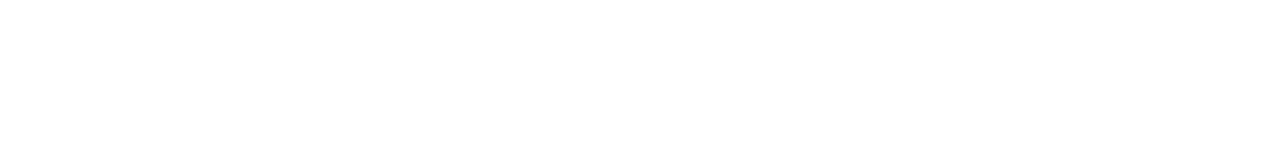
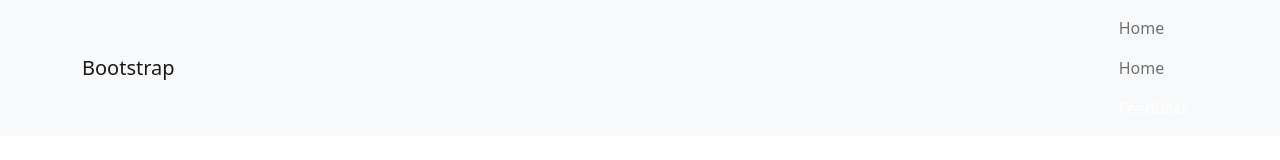
Before and after one commit to akashahmmed303/bootstrap-mobile, a plain HTML site: page index.html in a window 1280 px wide. Drawn offline with nearby package versions, Linux system fonts and the light colour scheme.

Commit message:
added menubar

```diff
--- a/css/style.css
+++ b/css/style.css
@@ -0,0 +1,3 @@
+.background-gradient {
+    background-image: linear-gradient (90deg, blue, rgb(217, 92, 217));
+}
--- a/index.html
+++ b/index.html
@@ -5,11 +5,39 @@
     <meta charset="UTF-8">
     <meta http-equiv="X-UA-Compatible" content="IE=edge">
     <meta name="viewport" content="width=device-width, initial-scale=1.0">
-    <title>Document</title>
+    <title>Bootstrap Mobile</title>
+    <!-- css link -->
+    <link rel="stylesheet" href="css/style.css">
+    <!-- bootstrap cdn -->
+    <link rel="stylesheet" href="https://cdn.jsdelivr.net/npm/bootstrap@5.2.0/dist/css/bootstrap.min.css">
 </head>
 
 <body>
+    <header>
+        <nav class="navbar navbar-expand-lg navbar-light bg-light">
+            <div class="container">
+                <a class="navbar-brand" href="#">Bootstrap</a>
+                <button class="navbar-toggler" type="button" data-bs-toggle="collapse" data-bs-target="#navbarNav"
+                    aria-controls="navbarNav" aria-expanded="false" aria-label="Toggle navigation">
+                    <span class="navbar-toggler-icon"></span>
+                </button>
+                <div class="collapse navbar-collapse" id="navbarNav">
+                    <nav class="navbar-nav ms-auto">
+                        <li class="nav-item">
+                            <a class="nav-link" href="">Home</a>
+                            <a class="nav-link" href="">Home</a>
+                            <a class="nav-link background-gradient rounded-pill text-white text-center "
+                                href="">Feedback</a>
+                        </li>
+                        <li></li>
+                        <li></li>
+                    </nav>
+                </div>
+            </div>
+        </nav>
+    </header>
 
+    <script src="https://cdn.jsdelivr.net/npm/bootstrap@5.2.0/dist/js/bootstrap.bundle.min.js"></script>
 </body>
 
 </html>
```
